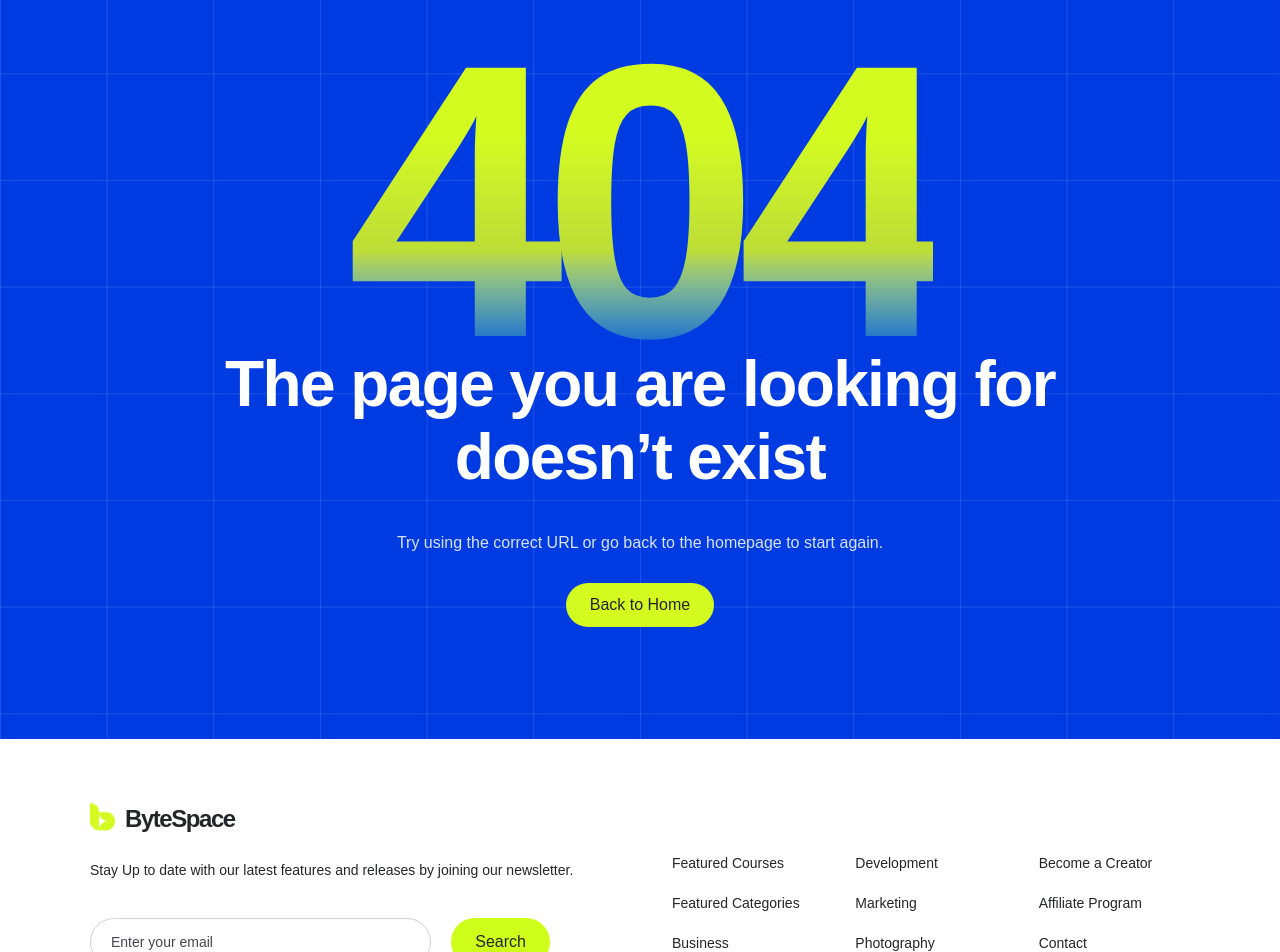
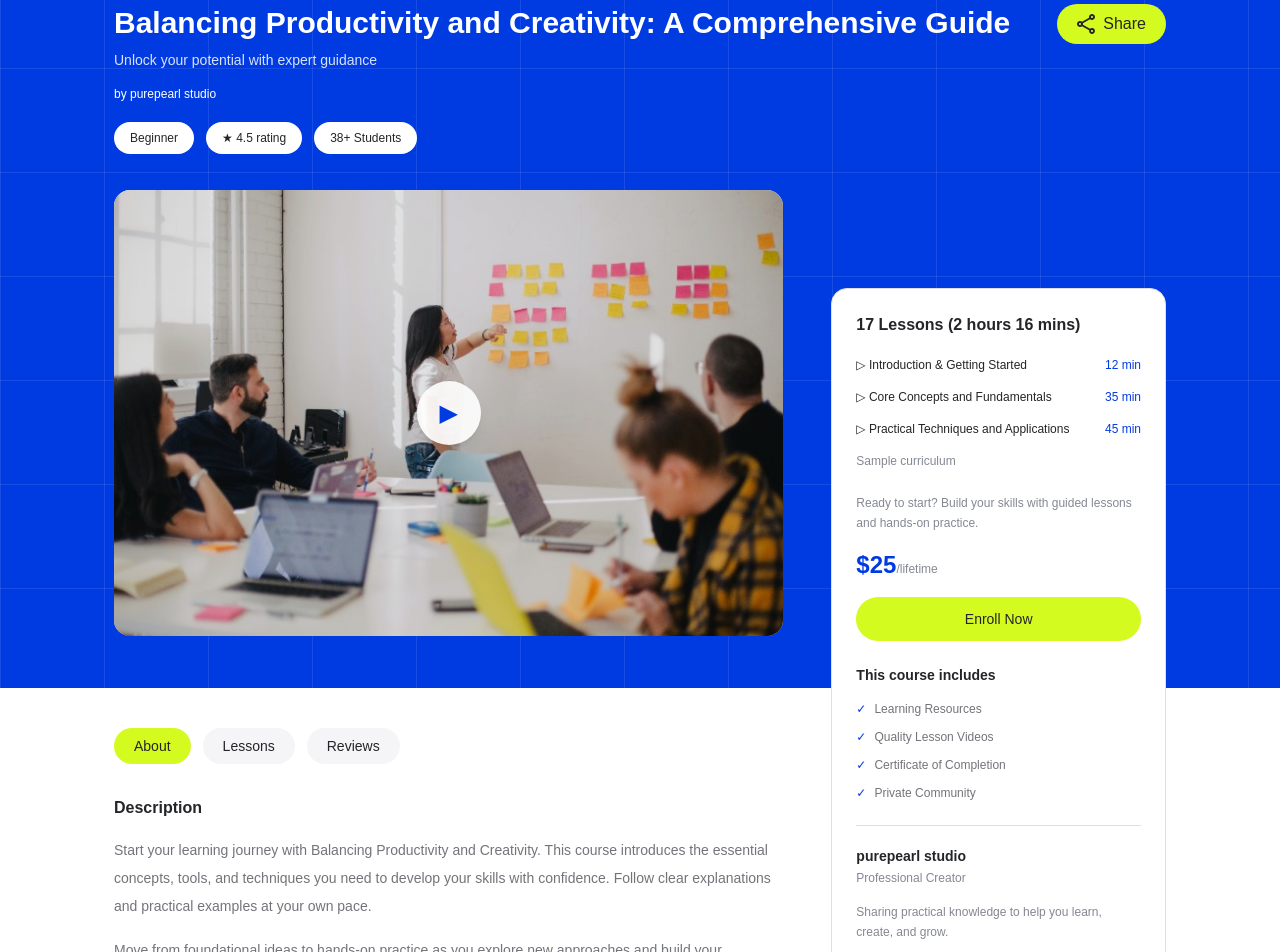
Before and after one commit to Farhanasharna2000/ByteSpace, a Next.js app: page /courses/balancing-productivity-and-creativity in a window 1280 px wide. Before the commit this address had no page. Shown: the part 140-1092 px from the top of the page. Built offline with nearby package versions, Linux system fonts and the light colour scheme.

Commit message:
design course details page

```diff
--- /dev/null
+++ b/app/courses/[slug]/page.tsx
@@ -0,0 +1,11 @@
+import { notFound } from "next/navigation";
+import { getAllCourses } from "@/services/courses";
+import CourseDetails from "@/components/courses/CourseDetails";
+import Footer from "@/components/shared/Footer";
+
+export default async function CoursePage({ params }: { params: Promise<{ slug: string }> }) {
+  const { slug } = await params;
+  const course = getAllCourses().find((item) => item.id === slug);
+  if (!course) notFound();
+  return <><CourseDetails course={course} /><Footer /></>;
+}
--- /dev/null
+++ b/components/courses/CourseDetails.tsx
@@ -0,0 +1,92 @@
+"use client";
+
+import { useState } from "react";
+import Image from "next/image";
+import Link from "next/link";
+import Navbar from "@/components/shared/Navbar";
+import type { Course } from "@/types/course";
+import { courseOutline, courseBenefits, courseKeyPoints, courseSneakPeeks } from "@/constants/course-details";
+
+export default function CourseDetails({ course }: { course: Course }) {
+  const [tab, setTab] = useState("About");
+  const [message, setMessage] = useState("");
+
+  return (
+    <main className="bg-white text-[#242528]">
+      <div className="relative bg-[#003be2] text-white" style={{ backgroundImage: "linear-gradient(to right, #ffffff18 1px, transparent 1px), linear-gradient(to bottom, #ffffff18 1px, transparent 1px)", backgroundSize: "104px 104px" }}>
+        <Navbar overlay />
+        <div className="mx-auto max-w-[1100px] px-6 pt-32 pb-10 sm:pt-36">
+          <div className="flex items-start justify-between gap-5">
+            <div>
+              <h1 className="text-2xl leading-tight font-semibold sm:text-3xl">{course.title}: A Comprehensive Guide</h1>
+              <p className="mt-2 text-sm text-white/85">Unlock your potential with expert guidance</p>
+              <p className="mt-4 text-xs">by {course.instructor}</p>
+            </div>
+            <button className="shrink-0 rounded-full bg-[#d4fb20] px-5 py-2 flex gap-2 items-center text-xs md:text-base text-[#242528]" onClick={async () => {
+              try { await navigator.clipboard.writeText(window.location.href); setMessage("Course link copied."); }
+              catch { setMessage("Copy the page URL from your address bar to share this course."); }
+            }}><svg width="18" height="20" viewBox="0 0 18 20" fill="none" xmlns="http://www.w3.org/2000/svg">
+<path d="M15 14.08C14.24 14.08 13.56 14.38 13.04 14.85L5.91 10.7C5.96 10.47 6 10.24 6 10C6 9.76 5.96 9.53 5.91 9.3L12.96 5.19C13.5 5.69 14.21 6 15 6C16.66 6 18 4.66 18 3C18 1.34 16.66 0 15 0C13.34 0 12 1.34 12 3C12 3.24 12.04 3.47 12.09 3.7L5.04 7.81C4.5 7.31 3.79 7 3 7C1.34 7 0 8.34 0 10C0 11.66 1.34 13 3 13C3.79 13 4.5 12.69 5.04 12.19L12.16 16.35C12.11 16.56 12.08 16.78 12.08 17C12.08 18.61 13.39 19.92 15 19.92C16.61 19.92 17.92 18.61 17.92 17C17.92 15.39 16.61 14.08 15 14.08ZM15 2C15.55 2 16 2.45 16 3C16 3.55 15.55 4 15 4C14.45 4 14 3.55 14 3C14 2.45 14.45 2 15 2ZM3 11C2.45 11 2 10.55 2 10C2 9.45 2.45 9 3 9C3.55 9 4 9.45 4 10C4 10.55 3.55 11 3 11ZM15 18.02C14.45 18.02 14 17.57 14 17.02C14 16.47 14.45 16.02 15 16.02C15.55 16.02 16 16.47 16 17.02C16 17.57 15.55 18.02 15 18.02Z" fill="#242528"/>
+</svg>
+ Share</button>
+          </div>
+          <div className="mt-5 flex flex-wrap gap-3 text-xs text-[#242528]">
+            {[course.level, `★ ${course.rating} rating`, `${course.students}+ Students`].map((label) => <span key={label} className="rounded-full bg-white px-4 py-2">{label}</span>)}
+          </div>
+          <div className="mt-9 grid gap-8 lg:grid-cols-[minmax(0,2fr)_minmax(260px,1fr)] lg:gap-12">
+            <div className="relative aspect-[3/2] overflow-hidden rounded-2xl bg-[#e6e6e6]">
+              <Image src={course.image} alt={`Preview of ${course.title}`} fill sizes="(max-width: 1023px) 100vw, 700px" className="object-cover" />
+              <button aria-label="Play course preview" onClick={() => setMessage("A video preview is not available for this demo course yet.")} className="absolute inset-0 flex items-center justify-center bg-black/10 hover:bg-black/20">
+                <span className="flex size-16 items-center justify-center rounded-full bg-white/90 text-2xl text-[#003be2] shadow-lg">▶</span>
+              </button>
+            </div>
+          </div>
+          <p role="status" className="mt-3 text-sm">{message}</p>
+        </div>
+      </div>
+
+      <div className="mx-auto grid max-w-[1100px] gap-10 px-6 py-10 lg:grid-cols-[minmax(0,2fr)_minmax(260px,1fr)] lg:gap-12">
+        <div>
+          <div role="group" aria-label="Course information" className="flex gap-3">
+            {["About", "Lessons", "Reviews"].map((item) => <button key={item} aria-pressed={tab === item} onClick={() => setTab(item)} className={`rounded-full px-5 py-2 text-sm ${tab === item ? "bg-[#d4fb20]" : "bg-[#f5f5f7]"}`}>{item}</button>)}
+          </div>
+          {tab === "About" && <div className="mt-8 space-y-7">
+            <section>
+              <h2 className="font-semibold">Description</h2>
+              <div className="mt-4 space-y-4 text-sm leading-7 text-[#73747a]">
+                <p>Start your learning journey with {course.title}. This course introduces the essential concepts, tools, and techniques you need to develop your skills with confidence. Follow clear explanations and practical examples at your own pace.</p>
+                <p>Move from foundational ideas to hands-on practice as you explore new approaches and build your understanding. Each stage encourages you to experiment, solve problems, and apply what you learn to your own projects.</p>
+                <p>Whether you are exploring a new interest or expanding your existing knowledge, this course offers a structured path to keep learning. Join a community of curious learners and take the next step in your development.</p>
+              </div>
+            </section>
+            <section>
+              <h2 className="font-semibold">Sneak Peek</h2>
+              <div className="mt-4 grid grid-cols-2 gap-3 sm:grid-cols-4">{courseSneakPeeks.map((src) => <div key={src} className="relative aspect-[4/3] overflow-hidden rounded-xl"><Image src={src} alt="Sample course project" fill sizes="160px" className="object-cover" /></div>)}</div>
+            </section>
+            <section>
+              <h2 className="font-semibold">Key Points</h2>
+              <ul className="mt-4 space-y-3 text-sm text-[#73747a]">{courseKeyPoints.map((point) => <li key={point} className="flex gap-2"><span className="text-[#003be2]" aria-hidden="true">●</span>{point}</li>)}</ul>
+            </section>
+          </div>}
+          {tab === "Lessons" && <section className="mt-8"><h2 className="font-semibold">Sample lesson outline</h2><p className="mt-2 text-sm text-[#73747a]">A preview of the demo curriculum.</p><ol className="mt-5 divide-y divide-[#dedfe4]">{courseOutline.map((lesson) => <li key={lesson.id} className="flex justify-between gap-5 py-5 text-sm"><span>{lesson.title}</span><span className="shrink-0 text-[#003be2]">{lesson.duration}</span></li>)}</ol></section>}
+          {tab === "Reviews" && <section className="mt-8"><h2 className="font-semibold">Learner Reviews</h2><p className="mt-4 text-sm text-[#73747a]">Reviews for this demo course are not available yet.</p></section>}
+        </div>
+
+        <aside className="relative self-start rounded-2xl border border-[#dedfe4] bg-white p-6 lg:-mt-[440px]">
+          <h2 className="font-semibold">{course.lessons} Lessons ({course.duration})</h2>
+          <ol className="mt-5 space-y-4">{courseOutline.map((lesson) => <li key={lesson.id} className="flex justify-between gap-3 text-xs"><span>▷ {lesson.title}</span><span className="shrink-0 text-[#003be2]">{lesson.duration}</span></li>)}</ol>
+          <p className="mt-4 text-xs text-[#858894]">Sample curriculum</p>
+          <p className="mt-6 text-xs leading-5 text-[#858894]">Ready to start? Build your skills with guided lessons and hands-on practice.</p>
+          <p className="mt-4 text-2xl font-semibold text-[#003be2]">${course.price}<span className="text-xs font-normal text-[#858894]">/lifetime</span></p>
+          <Link href="/join" className="mt-4 block rounded-full bg-[#d4fb20] px-5 py-3 text-center text-sm font-medium hover:bg-[#c4eb10]">Enroll Now</Link>
+          <h3 className="mt-6 text-sm font-semibold">This course includes</h3>
+          <ul className="mt-4 space-y-3 text-xs text-[#73747a]">{courseBenefits.map((benefit) => <li key={benefit}><span aria-hidden="true" className="mr-2 text-[#003be2]">✓</span>{benefit}</li>)}</ul>
+          <div className="mt-6 border-t border-[#dedfe4] pt-5">
+            <p className="text-sm font-semibold">{course.instructor}</p><p className="mt-1 text-xs text-[#858894]">Professional Creator</p>
+            <p className="mt-4 text-xs leading-5 text-[#858894]">Sharing practical knowledge to help you learn, create, and grow.</p>
+          </div>
+        </aside>
+      </div>
+    </main>
+  );
+}
--- a/components/home/CourseCard.tsx
+++ b/components/home/CourseCard.tsx
@@ -1,11 +1,12 @@
 import Image from "next/image";
+import Link from "next/link";
 import type { Course } from "@/types/course";
 import { mockStudents } from "@/constants/students";
 
 export default function CourseCard({ course }: { course: Course }) {
   return (
     <article className="min-w-0 rounded-[20px] border border-[#d7d8dd] bg-white p-3 text-left transition-shadow hover:shadow-lg">
-      <div className="relative aspect-[1.74] overflow-hidden rounded-xl">
+      <Link href={`/courses/${course.id}`} aria-label={`View ${course.title}`} className="relative block aspect-[1.74] overflow-hidden rounded-xl">
         <Image
           src={course.image}
           alt=""
@@ -20,12 +21,12 @@ export default function CourseCard({ course }: { course: Course }) {
             </span>
           ))}
         </div>
-      </div>
+      </Link>
 
       <div className="pt-4 pb-1">
         <div className="flex items-center gap-3">
           <h3 title={course.title} className="min-w-0 flex-1 truncate text-base leading-6 font-semibold tracking-[-0.025em] text-[#080b10]">
-            {course.title}
+            <Link href={`/courses/${course.id}`} className="hover:text-[#003be2]">{course.title}</Link>
           </h3>
           <span aria-label={`${course.rating} out of 5 stars`} className="flex shrink-0 items-center gap-1 text-sm text-[#606168]">
             {course.rating}<span aria-hidden="true" className="text-base text-[#cdd0d5]">★</span>
--- /dev/null
+++ b/constants/course-details.ts
@@ -0,0 +1,9 @@
+export const courseOutline = [
+  { id: "intro", title: "Introduction & Getting Started", duration: "12 min" },
+  { id: "fundamentals", title: "Core Concepts and Fundamentals", duration: "35 min" },
+  { id: "practice", title: "Practical Techniques and Applications", duration: "45 min" },
+];
+
+export const courseBenefits = ["Learning Resources", "Quality Lesson Videos", "Certificate of Completion", "Private Community"];
+export const courseKeyPoints = ["Understand the foundational concepts", "Build confidence through practical exercises", "Explore professional tools and techniques", "Develop your own creative workflow", "Apply your skills to real-world projects", "Complete a project for your portfolio"];
+export const courseSneakPeeks = ["/home/skills/1.jpg", "/home/skills/3.jpg", "/home/skills/4.jpg", "/home/skills/2.jpg"];
```
